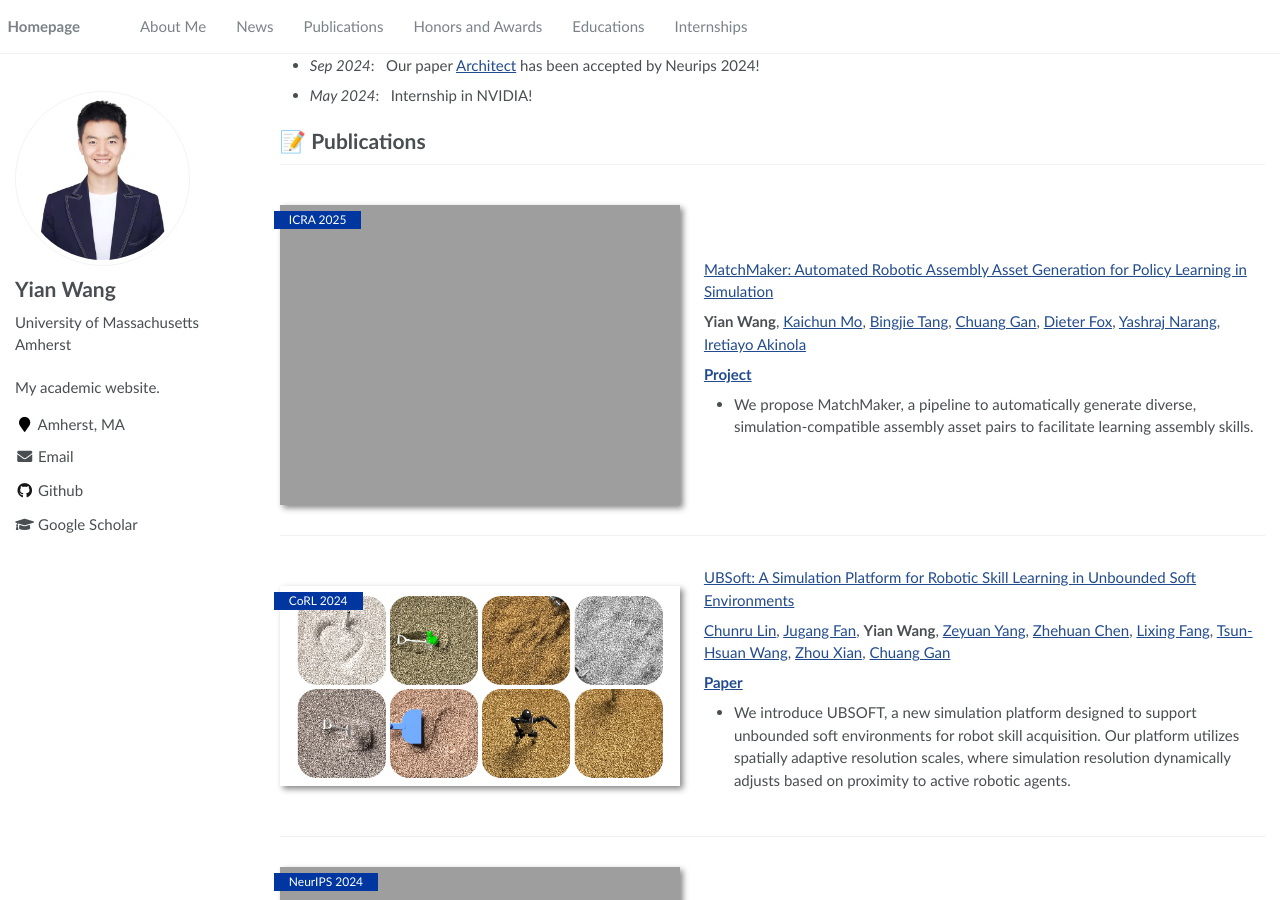
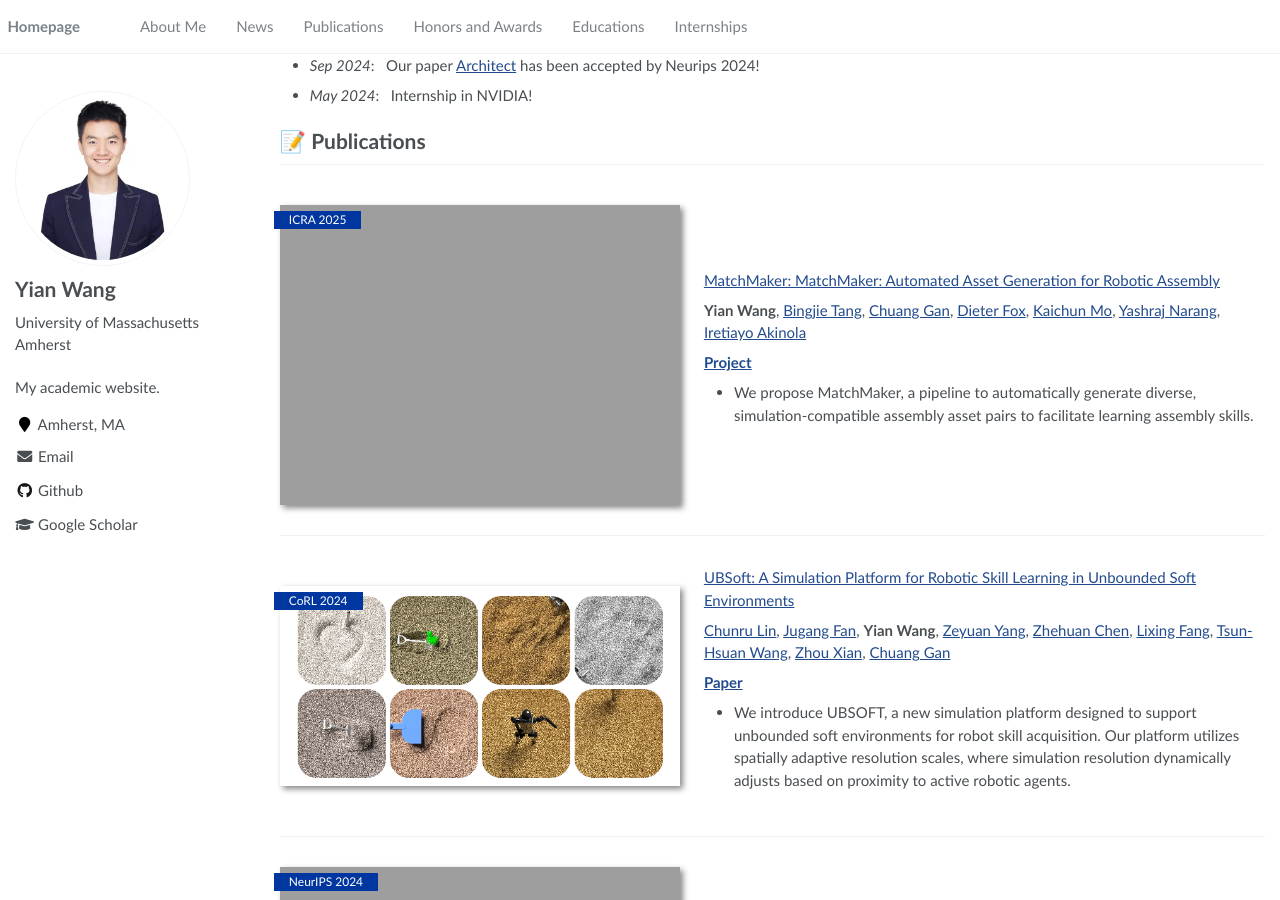
Before and after one commit to wangyian-me/wangyian-me.github.io, a Jekyll site: the page built from _pages/about.md, in a window 1280 px wide and 900 px high, scrolled down 302 px. Built offline with Jekyll 4.4.1, drawn with Linux system fonts in a browser that asks for light colours.

Commit message:
Update about.md

```diff
--- a/_pages/about.md
+++ b/_pages/about.md
@@ -33,9 +33,9 @@ Previous to my graduate study, I obtained my bachelor degree in Peking Universit
 <div class='paper-box'><div class='paper-box-image'><div><div class="badge">ICRA 2025</div><img src='https://wangyian-me.github.io/images/MatchMaker4.gif' alt="sym" width="500" height="300"></div></div>
 <div class='paper-box-text' markdown="1">
 
-[MatchMaker: Automated Robotic Assembly Asset Generation for Policy Learning in Simulation]()
+[MatchMaker: MatchMaker: Automated Asset Generation for Robotic Assembly]()
 
-**Yian Wang**, [Kaichun Mo](https://kaichun-mo.github.io), [Bingjie Tang](https://bingjietang718.github.io), [Chuang Gan](https://people.csail.mit.edu/ganchuang/), [Dieter Fox](https://homes.cs.washington.edu/~fox/), [Yashraj Narang](https://research.nvidia.com/person/yashraj-narang), [Iretiayo Akinola](http://www.cs.columbia.edu/~iakinola/)
+**Yian Wang**, [Bingjie Tang](https://bingjietang718.github.io), [Chuang Gan](https://people.csail.mit.edu/ganchuang/), [Dieter Fox](https://homes.cs.washington.edu/~fox/), [Kaichun Mo](https://kaichun-mo.github.io), [Yashraj Narang](https://research.nvidia.com/person/yashraj-narang), [Iretiayo Akinola](http://www.cs.columbia.edu/~iakinola/)
 
 [**Project**](https://wangyian-me.github.io/MatchMaker/)
 - We propose MatchMaker, a pipeline to automatically generate diverse, simulation-compatible assembly asset pairs to facilitate learning assembly skills.
```
